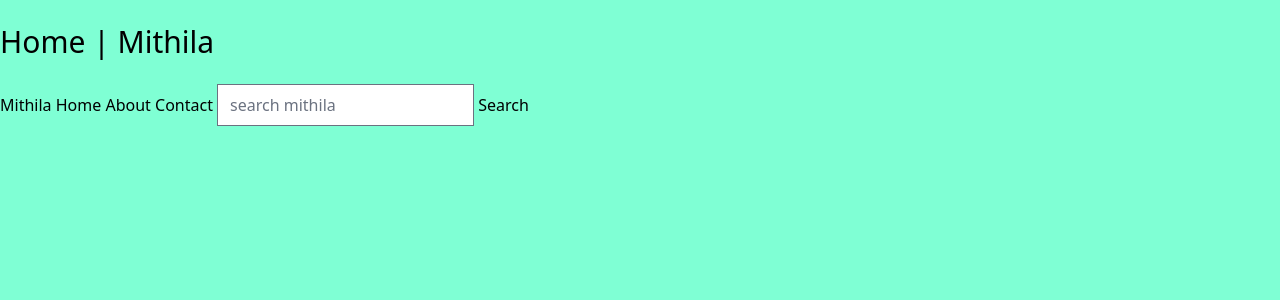
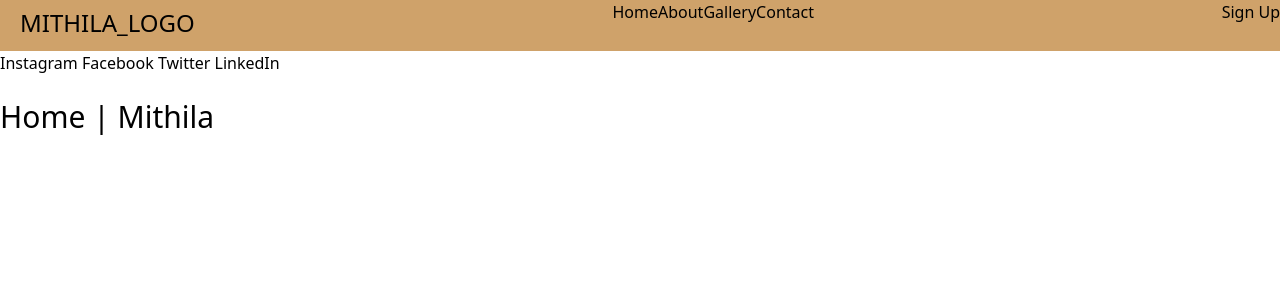
Before and after one commit to bharatkapari12/Mithila, a Django app: page / in a window 1280 px wide. Shown: the top 300 px of the page. Run offline with Django 5.2, Linux system fonts and the light colour scheme; style sheets or scripts are compiled from the project's sources; some libraries are stand-ins or nearby versions.

Commit message:
html commit

```diff
--- a/Mithila/static/style.css
+++ b/Mithila/static/style.css
@@ -1,5 +1,39 @@
-* {
+/* * {
   padding: 0;
   margin: 0;
   background-color: aquamarine;
+  font-family: 'Gill Sans', 'Gill Sans MT', Calibri, 'Trebuchet MS', sans-serif;
+} */
+.body{
+  margin: 0;
+  background-color: antiquewhite;
+  font-family: 'Franklin Gothic Medium', 'Arial Narrow', Arial, sans-serif;
 }
+.navbar .container{
+  background-color: rgb(207, 162, 106);
+  display: flex;
+  justify-content: space-between;
+  text-align: center;
+}
+.logo{
+  font-size: 1.5rem;
+  padding: 5px 10px 10px 20px;
+}
+ul{
+  display: flex;
+  justify-content: space-between;
+}
+.navbar-links li{
+  display: flex;
+  justify-content: space-between;
+  text-align: center;
+  text-decoration: none;
+  padding: 10px 20px;
+}
+.navbar-links a{
+  text-decoration: none;
+}
+.signup-button{
+  border: 5px;
+  border-color: black;
+}
--- a/Mithila/templates/layout.html
+++ b/Mithila/templates/layout.html
@@ -11,10 +11,29 @@
     <link rel="stylesheet" href="{% static 'style.css' %}" />
   </head>
   <body>
-    <br>
-    {% block content %}{% endblock %}
-    <br>
-    <nav>
+    <nav class="navbar">
+      <div class="container">
+        <div class="logo">
+          <a href="#">MITHILA_LOGO</a>
+        </div>
+        <ul>
+          <li><a href="#">Home</a></li>
+          <li><a href="#">About</a></li>
+          <li><a href="#">Gallery</a></li>
+          <li><a href="#">Contact</a></li>
+        </ul>
+        <div class="signup-button">
+          <button><a href="#">Sign Up</a></button>
+        </div>
+      </div>
+    </nav>
+    <div class="social-media">
+      <a href="#">Instagram</a>
+      <a href="#">Facebook</a>
+      <a href="#">Twitter</a>
+      <a href="#">LinkedIn</a>
+    </div>
+    {% comment %} <nav>
       <div>
         <a id="navbar" href="#">Mithila</a>
         <a href="#">Home</a>
@@ -23,6 +42,9 @@
         <input type="text" placeholder="search mithila"/>
         <button>Search</button>
       </div>
-    </nav>
+    </nav> {% endcomment %}
+    <br>
+    {% block content %}{% endblock %}
+    <br>
   </body>
 </html>
```
